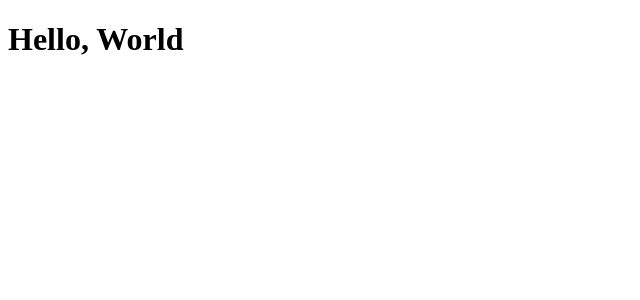
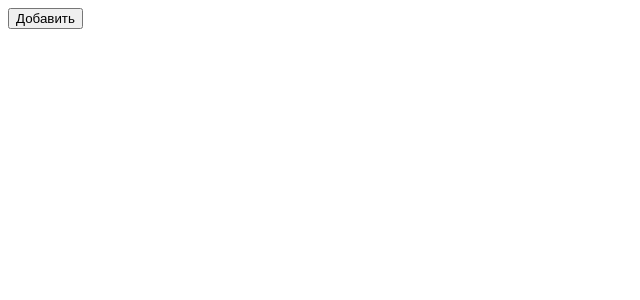
Before and after one commit to vgsnv/simple-react-redux, a React app: page / in a window 1280 px wide. Shown: the top 300 px of the page, without its empty margins (0-640 px from the left). Built offline with nearby package versions, Linux system fonts and the light colour scheme.

Commit message:
Добавляем компонент Кнопку

```diff
--- a/src/index.tsx
+++ b/src/index.tsx
@@ -1,8 +1,21 @@
 import * as React from 'react';
 import * as ReactDOM from 'react-dom';
 
+const Button = (props) => {
+  return (<button
+    onClick={props.onClick}
+  >
+    {props.title}
+  </button>)
+}
+
 const App = (props) => {
-  return (<h1>Hello, {props.name}</h1>)
+  return (<div>
+    <Button
+      title='Добавить'
+      onClick={() => console.info('Click')}
+    />
+  </div>)
 };
 
-ReactDOM.render(<App name={'World'} />, document.getElementById('root'));
+ReactDOM.render(<App/>, document.getElementById('root'));
```
